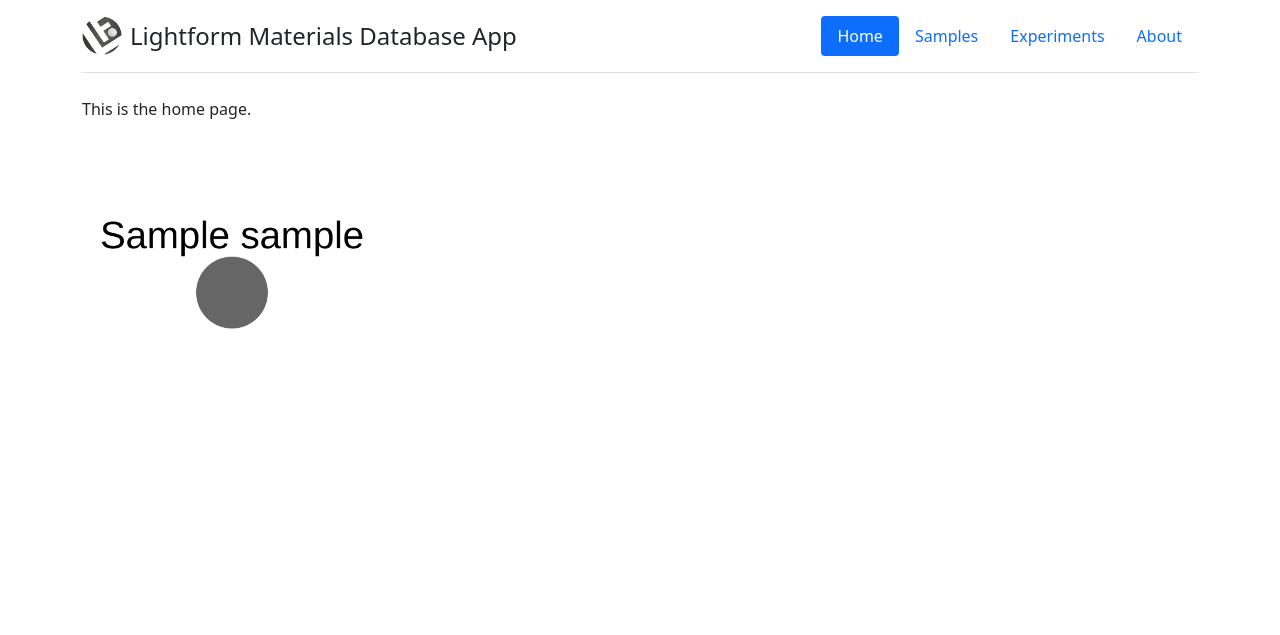
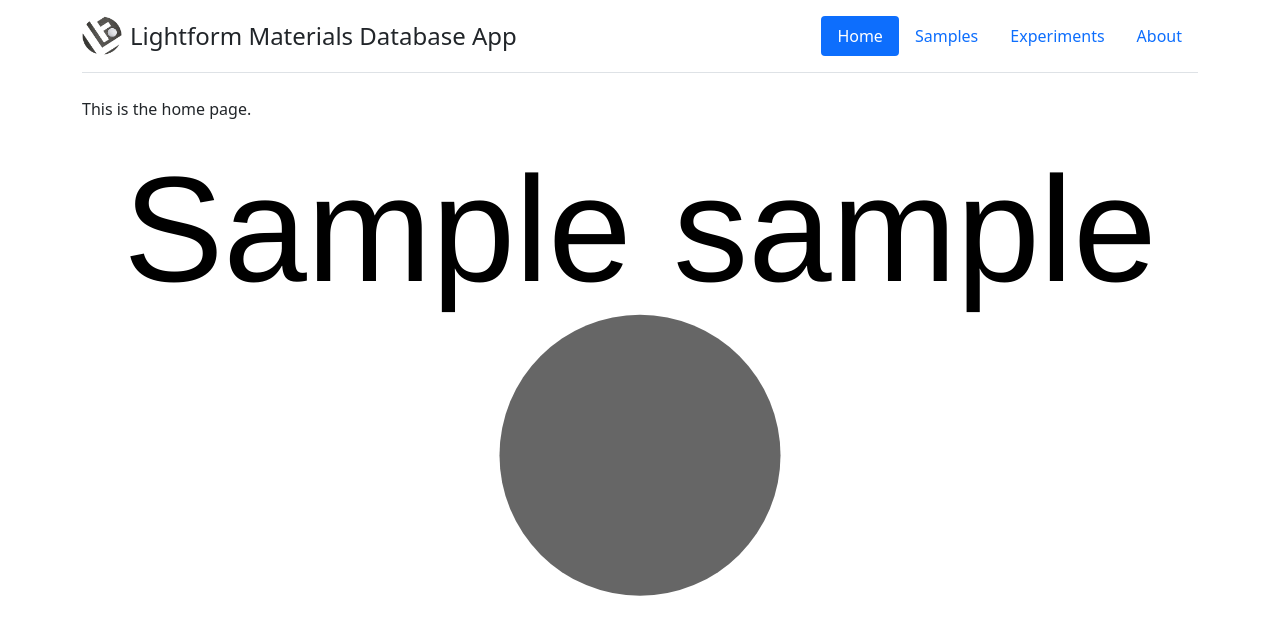
Before and after one commit to LightForm-group/lightform_data_explorer, a Flask app: page / in a window 1280 px wide. Shown: the top 635 px of the page. Run offline with Flask 2, Linux system fonts and the light colour scheme; tables that the repository leaves empty hold one stand-in row (values such as "Sample post"); parts of the project's set-up code (start-up, migrations or seed data) failed here and were passed over; some libraries are stand-ins or nearby versions.

Commit message:
Add clickable links to network graph

```diff
--- a/lf_data_explorer/static/styles/style.css
+++ b/lf_data_explorer/static/styles/style.css
@@ -4,7 +4,7 @@
 }
 
 #graph-container {
-  width: 300px;
-  height: 300px;
+  width: 100%;
+  height: 500px;
   display: block;
 }
--- a/lf_data_explorer/templates/index.html
+++ b/lf_data_explorer/templates/index.html
@@ -12,11 +12,12 @@
 
             elements: [
                 {% for sample in all_samples -%}
-                    {data: {id: '{{ sample.name }}'}},
+                    {data: {id: '{{ sample.name }}', href: '{{ url_for('select_sample', sample_id=sample.id )}}'}},
                 {% endfor %}
                 {% for sample in all_samples -%}
                     {% for child in sample.children -%}
-                        {data: {id: '{{ sample.name }}-{{ child.name }}', source: '{{ sample.name }}', target: '{{ child.name }}'}},
+                        {data: {id: '{{ sample.name }}-{{ child.name }}', source: '{{ sample.name }}',
+                                target: '{{ child.name }}'}},
                     {% endfor %}
                 {% endfor %}
             ],
@@ -51,6 +52,10 @@
 				}
 
         });
+
+        cy.on('tap', 'node', function () {
+            window.location.href = this.data('href');
+        });
     </script>
 
 {% endblock %}
```
